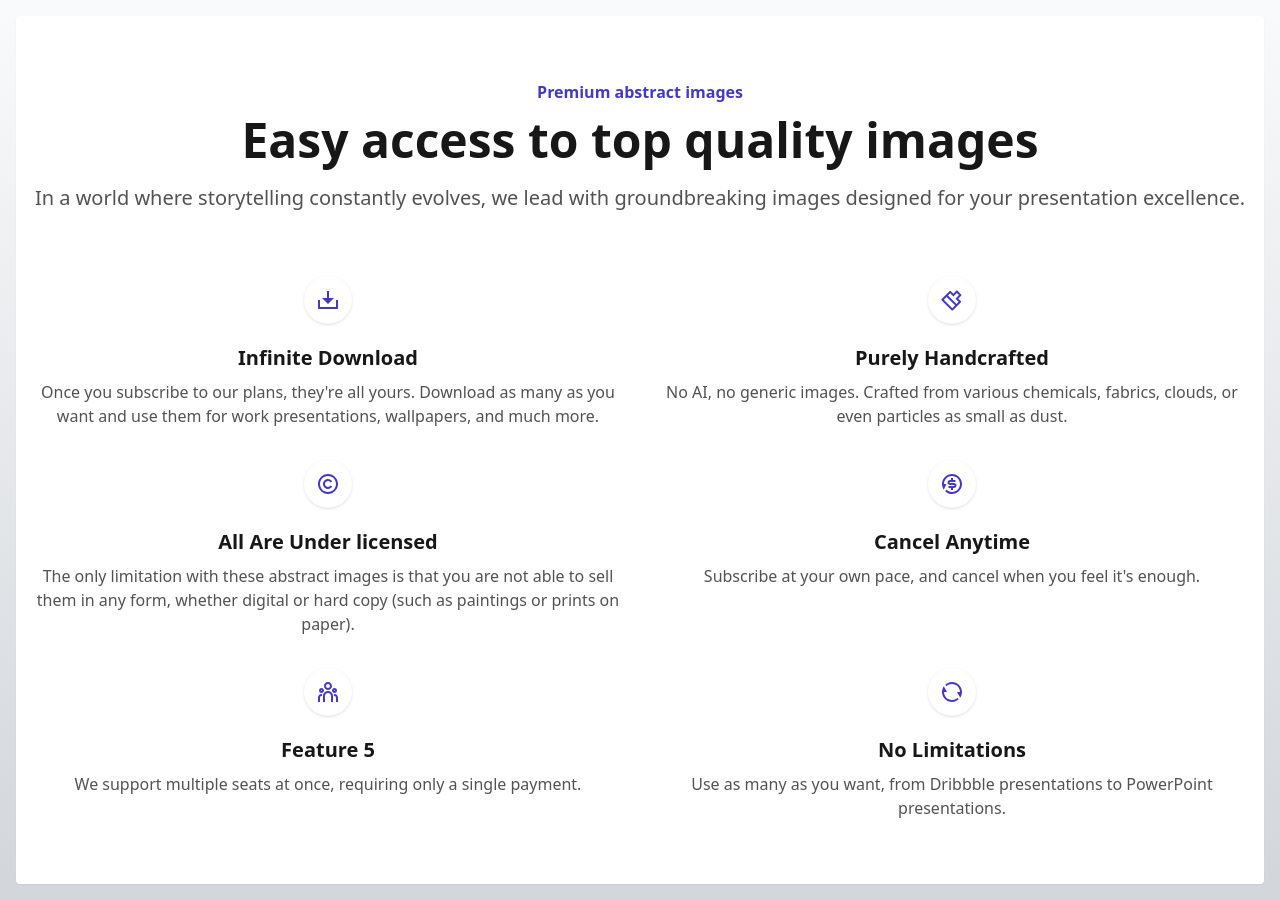
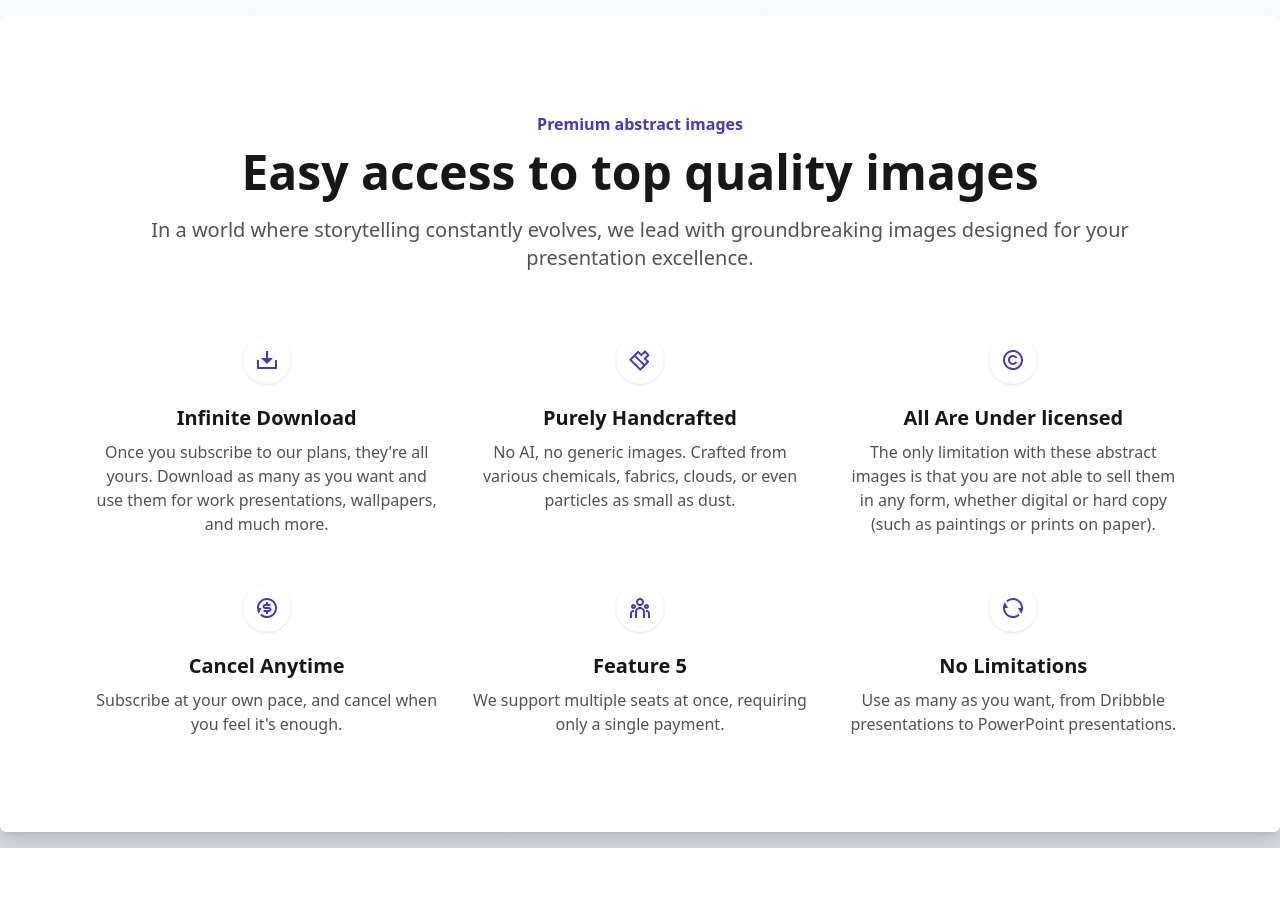
Before and after one commit to CodyJPerry/features-section-grid, a Next.js app: page / in a window 1280 px wide. After the commit the page ends 848 px from the top, so only its background shows below. Built offline with nearby package versions, Linux system fonts and the light colour scheme.

Commit message:
Add sizes for large screens

```diff
--- a/app/page.tsx
+++ b/app/page.tsx
@@ -8,7 +8,7 @@ import features from './data/features';
 export default function Home() {
   console.log('featues =>', features);
   return (
-    <main className='bg-white m-4 shadow-sm rounded py-12 md:py-16 px-3 md:px-4'>
+    <main className='bg-white m-4 shadow-sm md:shadow-md lg:shadow-lg rounded md:rounded-md py-12 md:py-16 lg:py-24 px-3 md:px-4 lg:px-24 container mx-auto'>
       <section className='grid grid-col-1 text-center mb-12 md:mb-16'>
         <h1 className='text-3xl md:text-5xl font-semibold text-neutral-900 order-2 mb-5'>
           Easy access to top quality images
@@ -22,7 +22,7 @@ export default function Home() {
         </p>
       </section>
       {/* Map over the features collection to display each feature */}
-      <section className='grid grid-cols-1 md:grid-cols-2 gap-8'>
+      <section className='grid grid-cols-1 md:grid-cols-2 lg:grid-cols-3 gap-8 lg:gap-x-8 lg:gap-y-12'>
         {features.map(({ id, icon, title, description }) => (
           <div key={id} className='flex flex-col items-center text-center'>
             <span className='h-12 w-12 bg-white rounded-full shadow flex items-center justify-center p-3 mb-5'>
```
